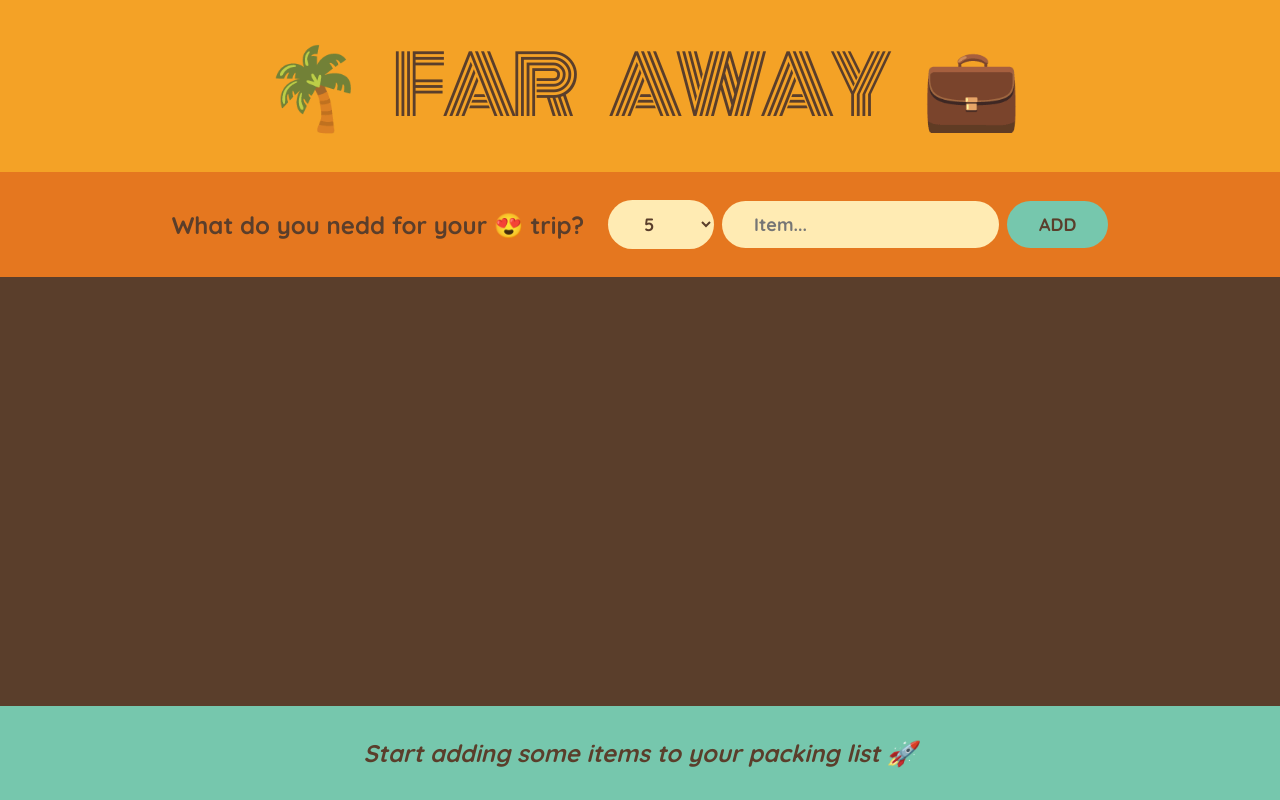
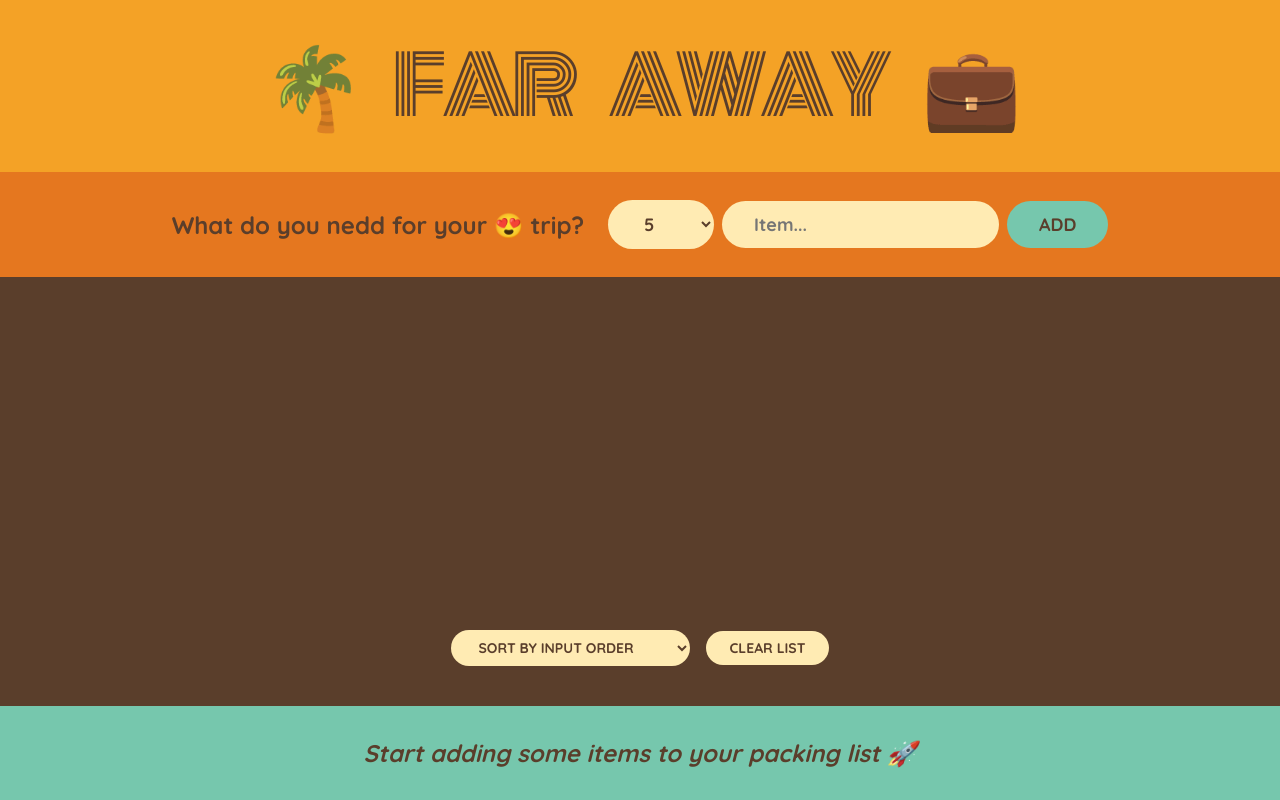
Before and after one commit to akmalrizaev/travel-list, a React (Create React App) app: page / in a window 1280 px wide. Built offline with nearby package versions, Linux system fonts and the light colour scheme; the HTML template or start-up script is replaced by a standard one.

Commit message:
Sorting items and Clearing List

```diff
--- a/src/App.js
+++ b/src/App.js
@@ -26,6 +26,13 @@
     );
   }
 
+  function handleClearList() {
+    const confirmed = window.confirm(
+      'Are you sure you want to delete all items?'
+    );
+    if (confirmed) setItems([]);
+  }
+
   return (
     <div className="app">
       <Logo />
@@ -34,6 +41,7 @@
         items={items}
         onDeleteItem={handleDeleteItem}
         onToggleItem={handleToggleItem}
+        onClearList={handleClearList}
       />
       <Stats items={items} />
     </div>
@@ -83,11 +91,26 @@
   );
 }
 
-function PackingList({ items, onDeleteItem, onToggleItem }) {
+function PackingList({ items, onDeleteItem, onToggleItem, onClearList }) {
+  const [sortBy, setSortBy] = useState('input');
+
+  let sortedItems;
+
+  if (sortBy === 'input') sortedItems = items;
+
+  if (sortBy === 'description')
+    sortedItems = items
+      .slice()
+      .sort((a, b) => a.description.localeCompare(b.description));
+  if (sortBy === 'packed')
+    sortedItems = items
+      .slice()
+      .sort((a, b) => Number(a.packed) - Number(b.packed));
+
   return (
     <div className="list">
       <ul>
-        {items.map((item) => (
+        {sortedItems.map((item) => (
           <Item
             item={item}
             onDeleteItem={onDeleteItem}
@@ -96,6 +119,14 @@
           />
         ))}
       </ul>
+      <div className="actions">
+        <select value={sortBy} onChange={(e) => setSortBy(e.target.value)}>
+          <option value="input"> Sort by input order </option>
+          <option value="description">Sort by description</option>
+          <option value="packed">Sort by packed status</option>
+        </select>
+        <button onClick={onClearList}>Clear list</button>
+      </div>
     </div>
   );
 }
```
